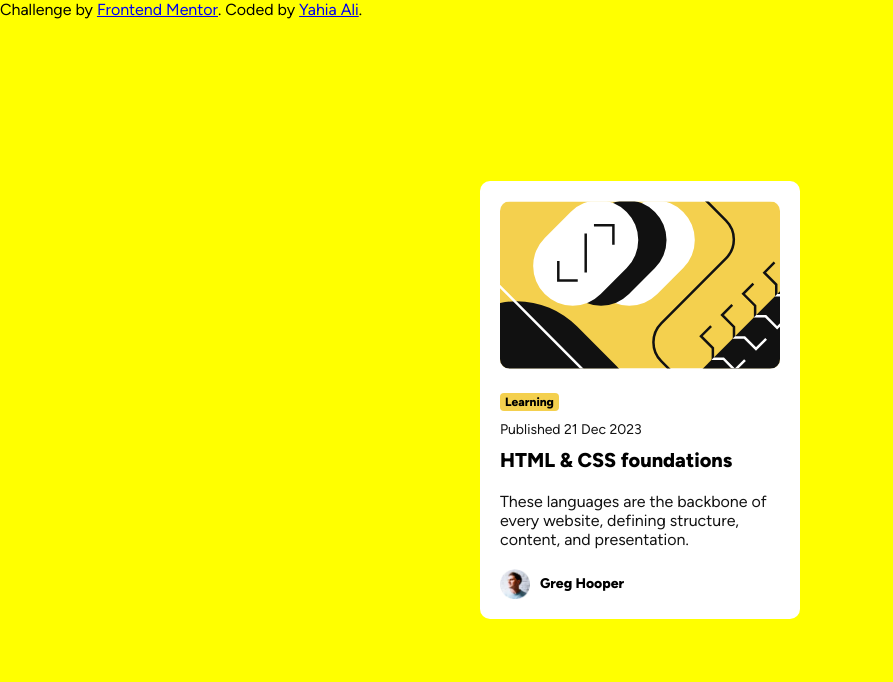
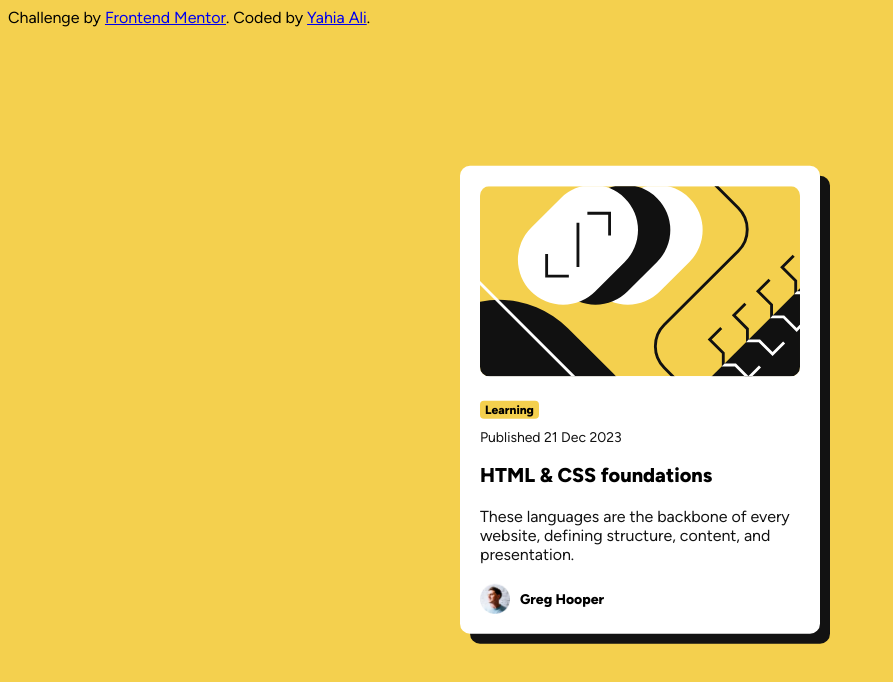
Before and after one commit to YahiaG/Blog_Preview, a plain HTML site: page index.html in a window 1280 px wide. Shown: the whole page, without its empty margins (0-893 px from the left). Drawn offline with Linux system fonts and the light colour scheme.

Commit message:
fix Yellow color

```diff
--- a/style.css
+++ b/style.css
@@ -16,7 +16,7 @@
 }
 body {
   font-family: Figtree;
-  background-color: yellow;
+  background-color: var(--Yellow);
 }
 main {
   padding: 20px;
@@ -27,6 +27,7 @@ main {
   top: 50%;
   transform: translate(-50%, -50%);
   width: 320px;
+  box-shadow: 10px 10px 0 0 var(--Black);
 }
 main > img {
   max-width: 100%;
@@ -67,72 +68,3 @@ p {
   font-weight: 800;
   font-size: 14px;
 }
-* {
-  box-sizing: border-box;
-  margin: 0;
-  padding: 0;
-}
-:root {
-  --Yellow: hsl(47, 88%, 63%);
-  --White: hsl(0, 0%, 100%);
-  --Grey: hsl(0, 0%, 50%);
-  --Black: hsl(0, 0%, 7%);
-}
-@font-face {
-  font-family: Figtree;
-  src: url(fonts/Figtree-VariableFont_wght.ttf);
-}
-body {
-  font-family: Figtree;
-  background-color: yellow;
-}
-main {
-  padding: 20px;
-  border-radius: 10px;
-  background-color: var(--White);
-  position: absolute;
-  left: 50%;
-  top: 50%;
-  transform: translate(-50%, -50%);
-  width: 320px;
-}
-main > img {
-  max-width: 100%;
-  border-radius: 10px;
-  margin-bottom: 20px;
-}
-.cat {
-  display: block;
-  width: fit-content;
-  background-color: var(--Yellow);
-  padding: 2px 5px;
-  border-radius: 4px;
-  font-size: 12px;
-  font-weight: 800;
-}
-.publish {
-  font-size: 14px;
-  margin: 10px 0;
-}
-h2 {
-  font-size: 20px;
-  font-weight: 800;
-}
-p {
-  font-size: 16px;
-  color: var(--Black);
-  margin: 20px 0;
-}
-.author {
-  display: flex;
-  align-items: center;
-}
-.author img {
-  width: 30px;
-  margin-right: 10px;
-}
-.author span {
-  font-weight: 800;
-  font-size: 14px;
-}
->>>>>>> 195a28a82c1fea0541d1ccd874ea85457954ac67
```
